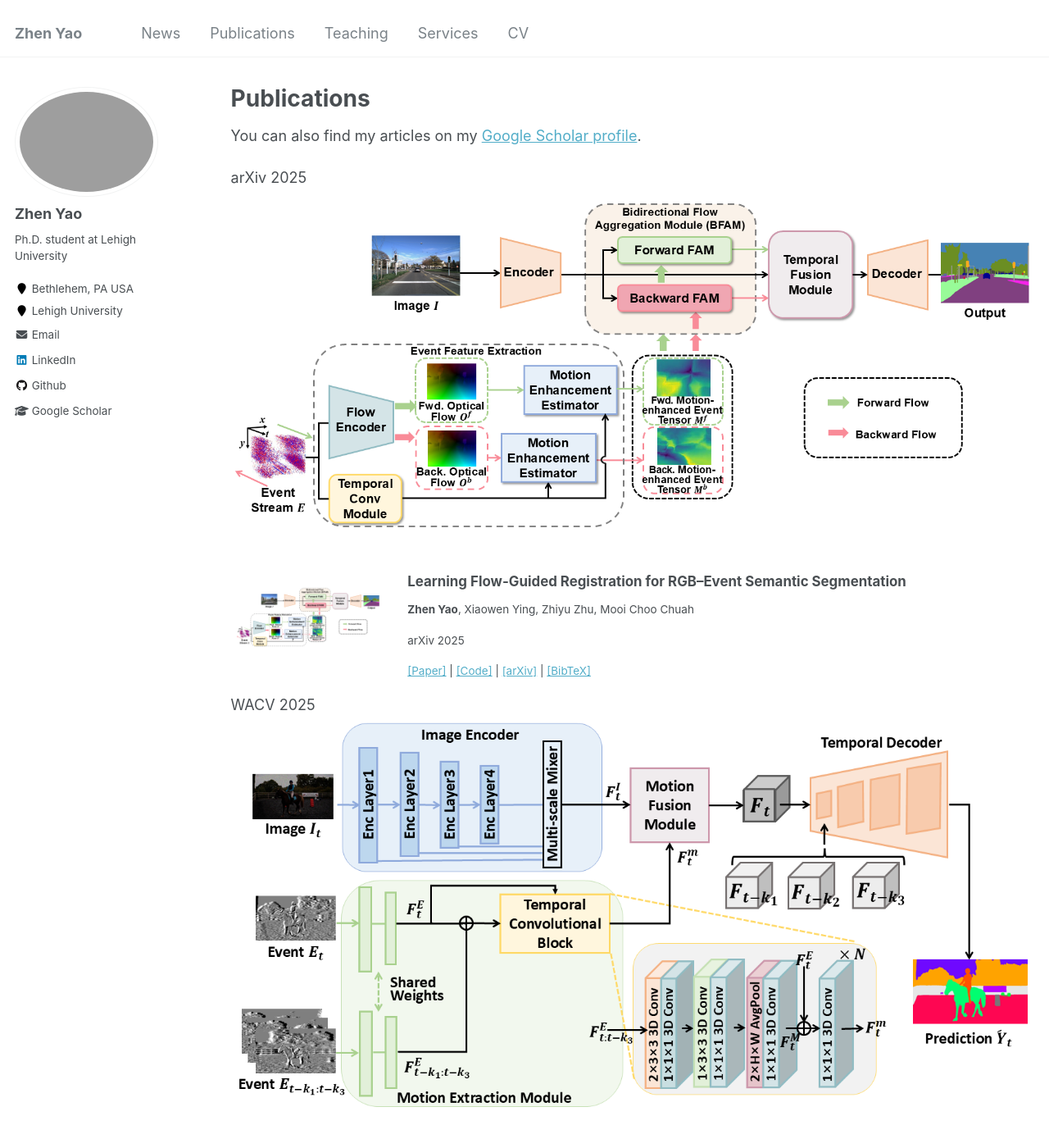
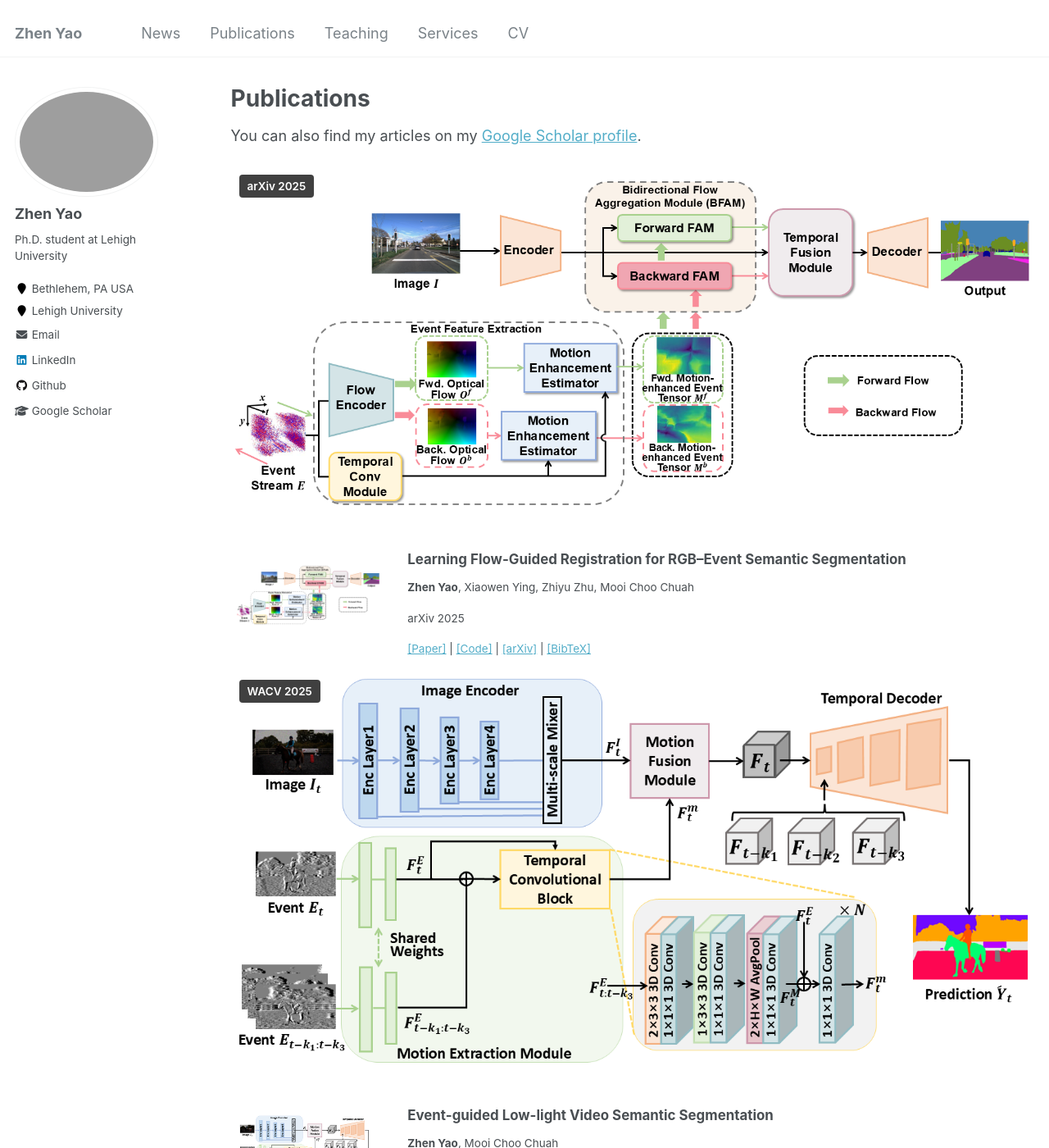
Before and after one commit to zyaocoder/zyaocoder.github.io, a Jekyll site: the page built from _pages/publications.md, in a window 1280 px wide and 1400 px high. Shown: the whole window at 82% size. Built offline with Jekyll 4.4.1, drawn with Linux system fonts in a browser that asks for light colours.

Commit message:
Update main.scss

```diff
--- a/assets/css/main.scss
+++ b/assets/css/main.scss
@@ -39,3 +39,19 @@
 @import "vendor/font-awesome/brands";
 @import "vendor/magnific-popup/magnific-popup";
 @import "print";
+
+.paper-box-image > div {
+  position: relative;
+}
+
+.paper-box-image .badge {
+  position: absolute;
+  top: 10px;
+  left: 10px;
+  padding: 4px 10px;
+  border-radius: 4px;
+  font-size: 0.75rem;
+  font-weight: 600;
+  background: rgba(0, 0, 0, 0.75); /* or your theme color */
+  color: #fff;
+}
```
